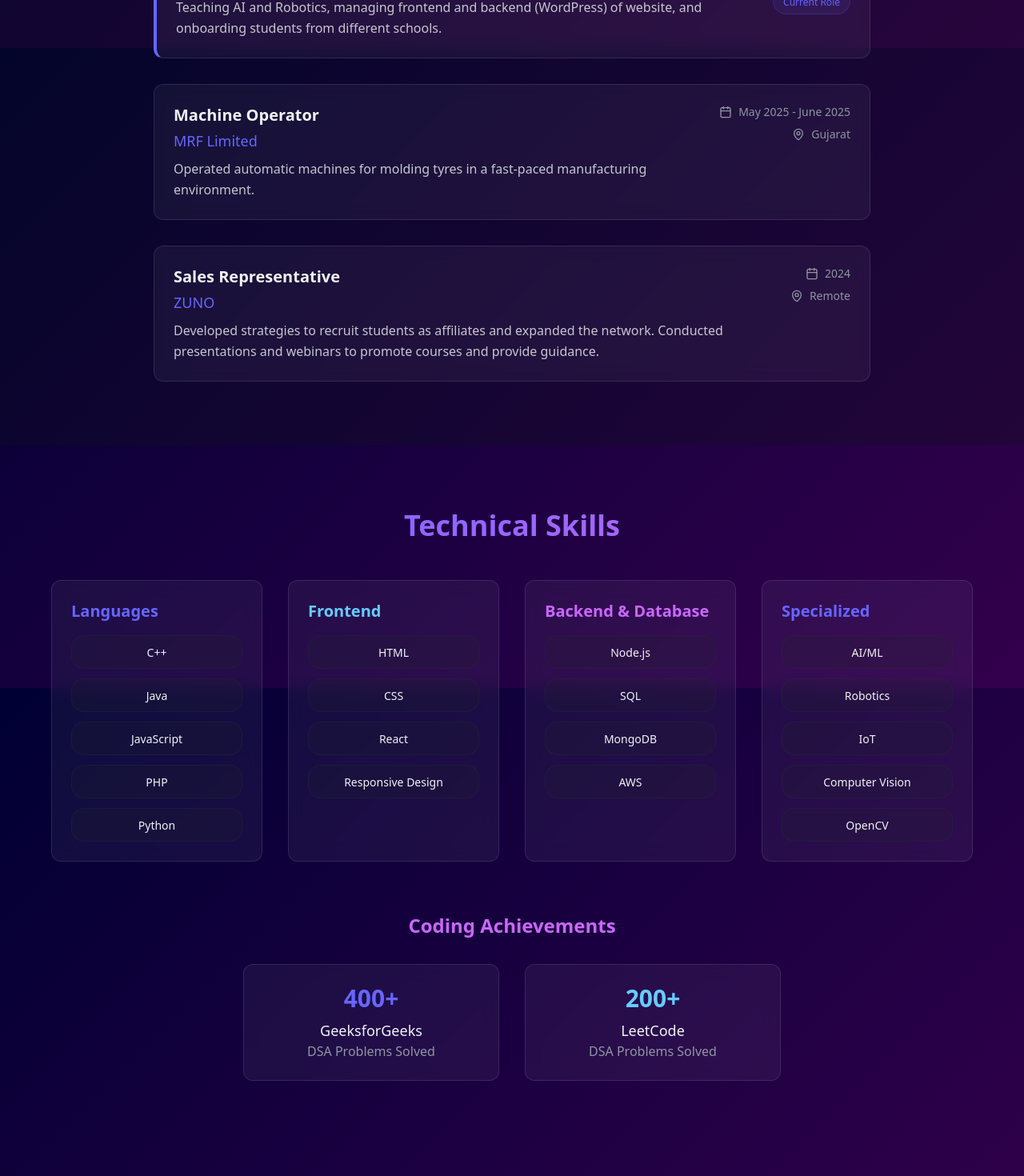
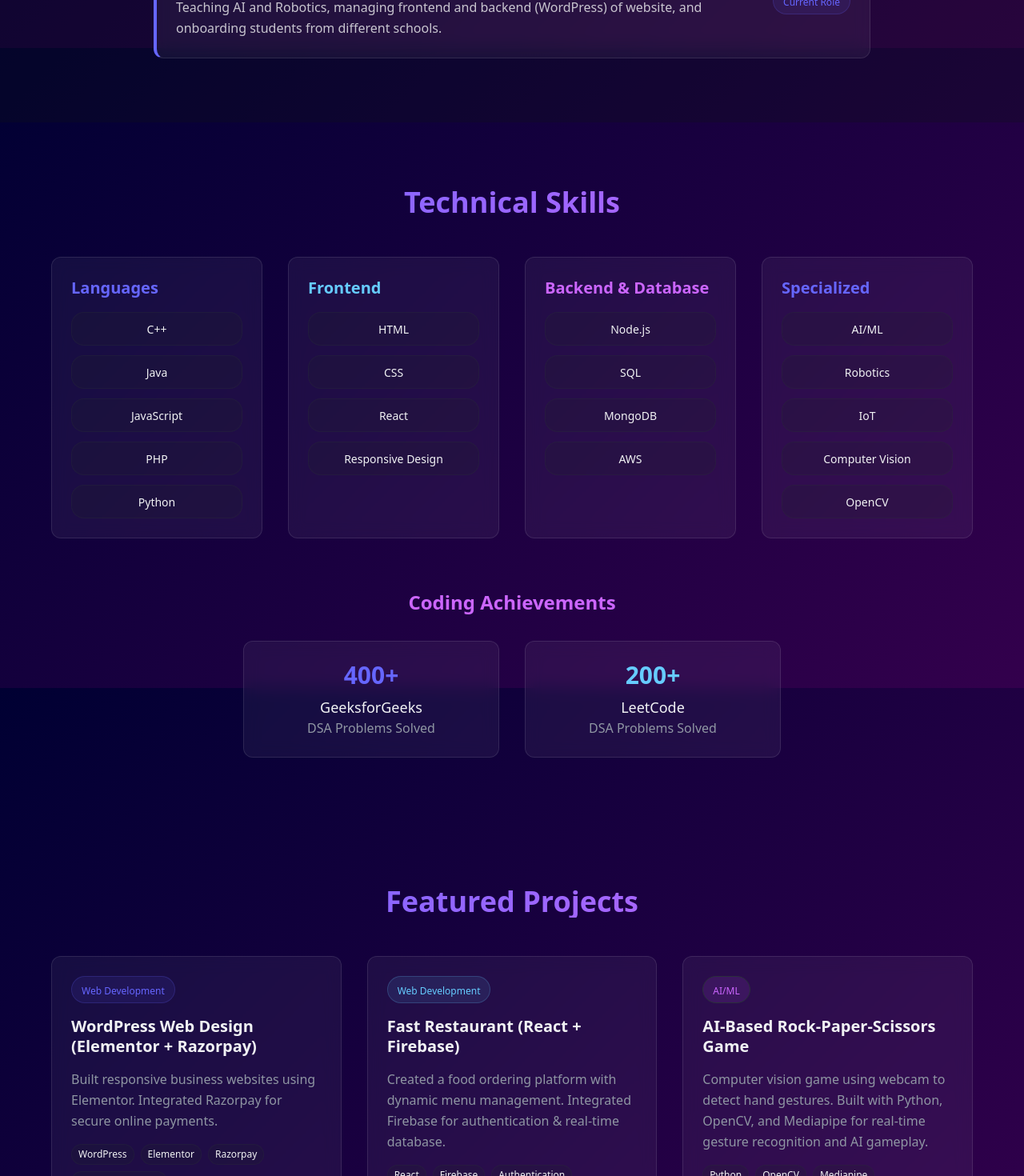
Before and after one commit to KKG-213/koushik-codes-learns, a React (Vite) app: page / in a window 1280 px wide. Shown: the part 2340-3810 px from the top of the page at 80% size. Built offline with nearby package versions, Linux system fonts and the light colour scheme.

Commit message:
Refactor: Update work experience

```diff
--- a/src/components/portfolio/ExperienceSection.tsx
+++ b/src/components/portfolio/ExperienceSection.tsx
@@ -9,22 +9,6 @@ const ExperienceSection = () => {
       period: "June 2025 - Present",
       description: "Teaching AI and Robotics, managing frontend and backend (WordPress) of website, and onboarding students from different schools.",
       type: "current"
-    },
-    {
-      title: "Machine Operator",
-      company: "MRF Limited",
-      location: "Gujarat",
-      period: "May 2025 - June 2025",
-      description: "Operated automatic machines for molding tyres in a fast-paced manufacturing environment.",
-      type: "past"
-    },
-    {
-      title: "Sales Representative",
-      company: "ZUNO",
-      location: "Remote",
-      period: "2024",
-      description: "Developed strategies to recruit students as affiliates and expanded the network. Conducted presentations and webinars to promote courses and provide guidance.",
-      type: "past"
     }
   ]
 
--- a/src/components/portfolio/ProjectsSection.tsx
+++ b/src/components/portfolio/ProjectsSection.tsx
@@ -4,39 +4,53 @@ import { Button } from "@/components/ui/button"
 const ProjectsSection = () => {
   const projects = [
     {
+      title: "WordPress Web Design (Elementor + Razorpay)",
+      description: "Built responsive business websites using Elementor. Integrated Razorpay for secure online payments.",
+      tech: ["WordPress", "Elementor", "Razorpay", "Payment Gateway"],
+      category: "Web Development",
+      color: "primary"
+    },
+    {
+      title: "Fast Restaurant (React + Firebase)",
+      description: "Created a food ordering platform with dynamic menu management. Integrated Firebase for authentication & real-time database.",
+      tech: ["React", "Firebase", "Authentication", "Real-time Database"],
+      category: "Web Development",
+      color: "secondary"
+    },
+    {
       title: "AI-Based Rock-Paper-Scissors Game",
       description: "Computer vision game using webcam to detect hand gestures. Built with Python, OpenCV, and Mediapipe for real-time gesture recognition and AI gameplay.",
       tech: ["Python", "OpenCV", "Mediapipe", "Computer Vision"],
       category: "AI/ML",
-      color: "primary"
+      color: "accent"
     },
     {
       title: "Weather Station using ESP8266",
       description: "IoT weather monitoring system with ESP8266 and DHT11 sensor. Features real-time data collection and web dashboard for temperature and humidity display.",
       tech: ["ESP8266", "DHT11", "IoT", "Web Dashboard", "HTML/CSS/JS"],
       category: "IoT",
-      color: "secondary"
+      color: "primary"
     },
     {
       title: "Weather Forecast App",
       description: "Real-time weather application using OpenWeatherMap API. Features dynamic UI updates, responsive design, and location-based weather data.",
       tech: ["HTML", "CSS", "JavaScript", "API Integration"],
       category: "Web Development",
-      color: "accent"
+      color: "secondary"
     },
     {
       title: "Smart To-Do List App",
       description: "Responsive task management application with local storage support. Features include add/delete tasks, progress tracking, and persistent data storage.",
       tech: ["HTML", "CSS", "JavaScript", "Local Storage"],
       category: "Web Development",
-      color: "primary"
+      color: "accent"
     },
     {
       title: "Interactive Scratch Game",
       description: "Educational math quiz game for elementary students (Class 3-5). Features animations, instant feedback, and engaging interactive storytelling.",
       tech: ["Scratch", "Game Development", "Educational Design"],
       category: "Education",
-      color: "secondary"
+      color: "primary"
     }
   ]
 
```
